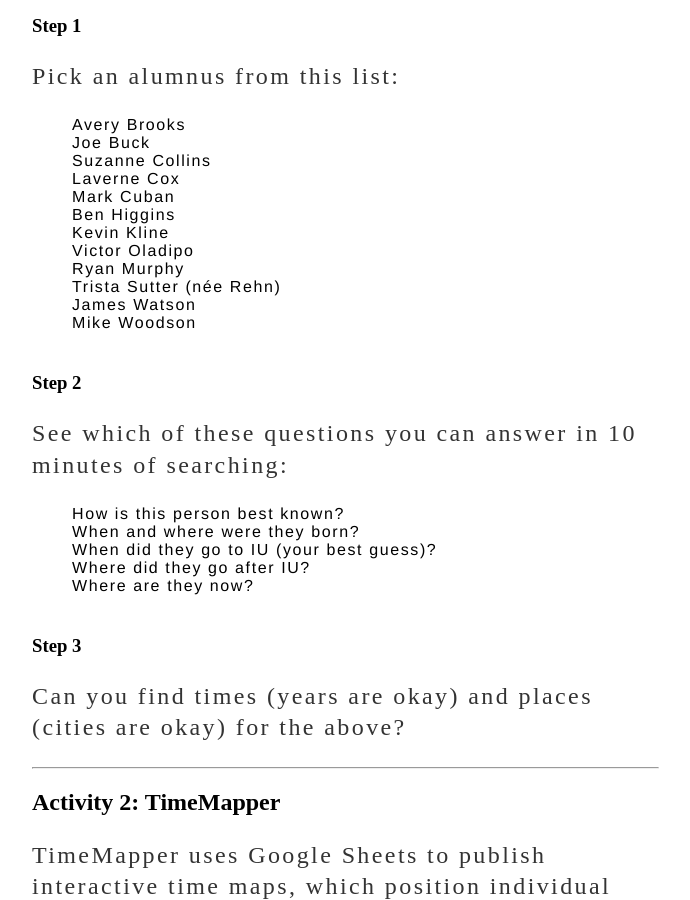
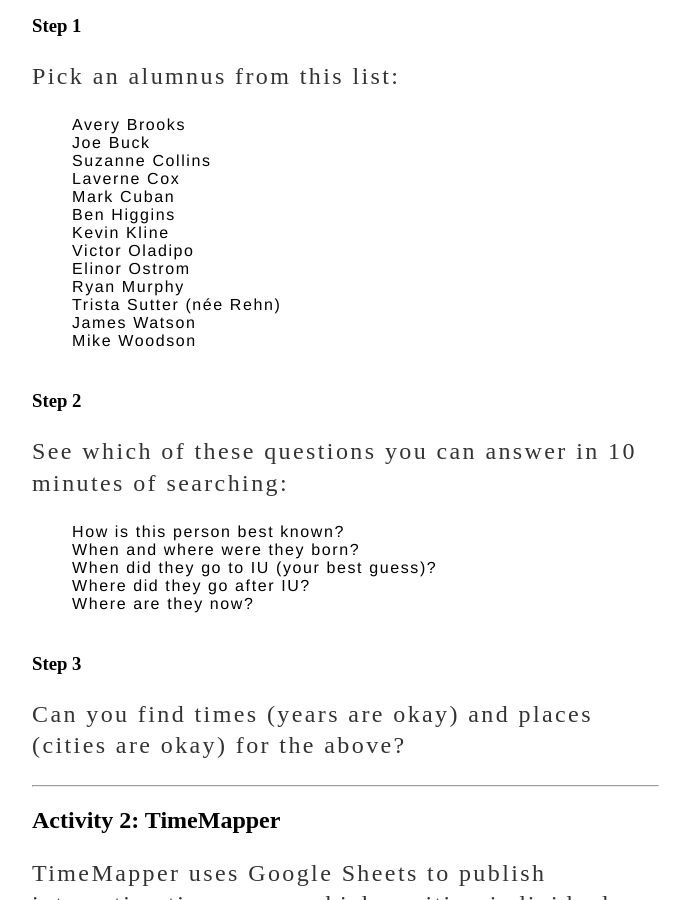
Before and after one commit to nhomenda/nhomenda.github.io, a Jekyll site: the page built from _posts/2022-07-14-testing-jekyll.md, in a window 1280 px wide and 900 px high, scrolled down 552 px. Shown: the whole window, without its empty margins (160-850 px from the left). Built offline with Jekyll 4.4.1, drawn with Linux system fonts in a browser that asks for light colours.

Commit message:
Update 2022-07-14-testing-jekyll.md

```diff
--- a/_posts/2022-07-14-testing-jekyll.md
+++ b/_posts/2022-07-14-testing-jekyll.md
@@ -18,6 +18,7 @@ date: 2022-07-14
     <li>Ben Higgins</li>
     <li>Kevin Kline</li>
     <li>Victor Oladipo</li>
+    <li>Elinor Ostrom</li>
     <li>Ryan Murphy</li>
     <li>Trista Sutter (née Rehn)</li>
     <li>James Watson</li>
```
